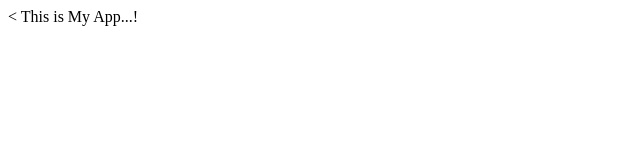
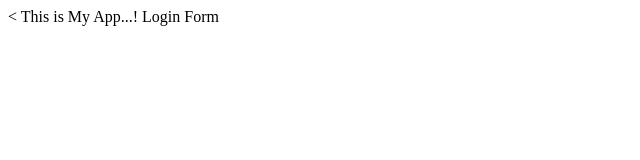
Before and after one commit to softcoda/myappsample, a plain HTML site: page index.html in a window 1280 px wide. Shown: the full height of the page, 0-640 px from the left. Drawn offline with Linux system fonts and the light colour scheme.

Commit message:
Login Form

```diff
--- a/index.html
+++ b/index.html
@@ -5,6 +5,7 @@
   </head>
   <body>
     This is My App...!
+    Login Form
   </body>
 
 </html>
```
Also changed, not shown: login.html (added, +5 -0 lines).
